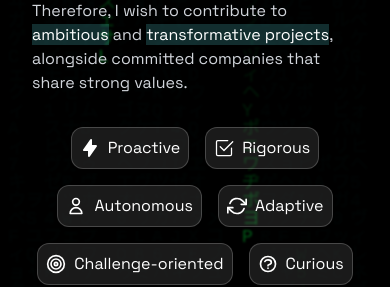
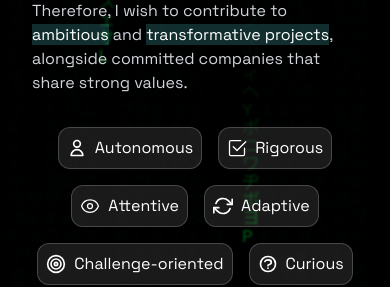
Before and after one commit to DavyR01/davyrobert-portfolio, a Next.js app: page /en in a window 390 px wide. Shown: the part 1180-1467 px from the top of the page. Built offline with nearby package versions, Linux system fonts and the light colour scheme; no server answers.

Commit message:
Skills : fix display Skills component in mobile reducing viewport animation

```diff
--- a/src/app/components/MesExperiences.tsx
+++ b/src/app/components/MesExperiences.tsx
@@ -35,7 +35,7 @@ const MesExperiences = () => {
                         <div className="relative w-full max-w-[95%] sm:max-w-[97%]">
                            <div className="dark:bg-[--bg-dark-items2] bg-[var(--bg-light)] border border-[--primary-color] rounded-lg p-6 w-full text-base">
 
-                               <h2 className="text-3xl font-bold mb-4 w-fit mx-auto">{t(item.yearKey)}</h2>
+                               <h2 className="text-3xl font-bold mb-4 w-full text-center">{t(item.yearKey)}</h2>
                               {item.experiencesKey.map((exp, expIndex) => (
                                  <div key={`${exp.titleKey}-${expIndex}`} className="mb-4">
                                      <h3 className="text-[--primary-color] font-bold text-2xl break-words">{t(exp.titleKey)}</h3>
--- a/src/app/components/ProjectCard.tsx
+++ b/src/app/components/ProjectCard.tsx
@@ -101,7 +101,7 @@ export const ProjectCard: React.FC<ProjectCardProps> = ({
                           {tags.map((tag, idx) => (
                              <span
                                 key={idx}
-                                className={`inline-flex text-[14px] xs893:text-[12px] ${tag.color} bg-[var(--bg-light-items2)] dark:bg-[var(--bg-dark-items2)] px-2 py-0.5 rounded-full font-semibold  `}
+                                className={`inline-flex text-[14px] xs893:text-[12px] ${tag.color} bg-[var(--bg-light-items2)] dark:bg-[var(--bg-dark-items2)] px-2 py-0.5 rounded-full font-semibold uppercase `}
                              >
                                 {tag.name}
                              </span>
--- a/src/app/components/Skills.tsx
+++ b/src/app/components/Skills.tsx
@@ -13,9 +13,9 @@ const Skills = () => {
         <motion.section
             id="skills"
             className="pt-32 px-4 text-[var(--text-color-dark)] dark:text-[var(--text-color-light)]"
-            initial={{ opacity: 0, y: 40 }}
+            initial={{ opacity: 0, y: 20 }}
             whileInView={{ opacity: 1, y: 0 }}
-            viewport={{ once: true, amount: 0.3 }}
+            viewport={{ once: true, amount: 0.1 }}
             transition={{ duration: 0.6, ease: 'easeOut' }}
         >
             <h2 className="text-center text-[var(--primary-color)] uppercase text-4xl font-bold mb-8">
--- a/src/datas/datas.tsx
+++ b/src/datas/datas.tsx
@@ -12,6 +12,7 @@ import { GrMysql } from 'react-icons/gr';
 import { HiLightningBolt, HiOutlineQuestionMarkCircle, HiOutlineUser } from 'react-icons/hi';
 import { SiExpress, SiKotlin, SiNodedotjs, SiOvh, SiPostgresql, SiReact, SiSqlite, SiTailwindcss, SiTypescript, SiVercel } from 'react-icons/si';
 import { IoAdd } from 'react-icons/io5';
+import { HiOutlineEye } from 'react-icons/hi2';
 
 const methods = {
    items: [
@@ -41,16 +42,16 @@ const getQualities = (tQualities: (key: string) => string): Qualities => ({
    title: 'Qualités', // This could also be translated if needed
    items: [
       {
-         label: tQualities('proactif'),
-         icon: <HiLightningBolt size={20} className="inline" />,
+         label: tQualities('autonome'),
+         icon: <HiOutlineUser size={20} className="inline" />,
       },
       {
          label: tQualities('rigoureux'),
          icon: <BsCheck2Square size={20} className="inline" />,
       },
       {
-         label: tQualities('autonome'),
-         icon: <HiOutlineUser size={20} className="inline" />,
+         label: tQualities('attentive'),
+         icon: <HiOutlineEye  size={20} className="inline" />,
       },
       {
          label: tQualities('adaptatif'),
@@ -426,7 +427,7 @@ const data_experiences: DataExperience[] = [
             tasksKey: [
                'experiences.wcs_cda.tasks.t1',
                'experiences.wcs_cda.tasks.t2',
-               'experiences.wcs_cda.tasks.cta',
+               // 'experiences.wcs_cda.tasks.cta',
             ],
          },
       ],
@@ -586,7 +587,7 @@ const data_experiences: DataExperience[] = [
             tasksKey: [
                'experiences.wcs_dwwm.tasks.t1',
                'experiences.wcs_dwwm.tasks.t2',
-               'experiences.wcs_dwwm.tasks.cta',
+               // 'experiences.wcs_dwwm.tasks.cta',
             ],
          },
          {
@@ -773,6 +774,7 @@ const projects: Omit<ProjectCardProps, 'index'>[] = [
       tags: [
          { name: "REACT JS", color: "dark:text-[--primary-color]" },
          { name: "SHAREPOINT", color: "dark:text-[--primary-color]" },
+         { name: "Webpack", color: "dark:text-[--primary-color]" },
       ],
       image: "/projects/vuitton2.png",
       sourceWeb: "https://fr.louisvuitton.com/fra-fr/homepage",
--- a/src/messages/en.json
+++ b/src/messages/en.json
@@ -19,9 +19,9 @@
     "paragraph3": "Therefore, I wish to contribute to ambitious and transformative projects, alongside committed companies that share strong values."
   },
   "qualities": {
-    "proactif": "Proactive",
+    "autonome": "Autonomous",
     "rigoureux": "Rigorous",
-    "autonome": "Autonomous",
+    "attentive": "Attentive",
     "adaptatif": "Adaptive",
     "goutChallenge": "Challenge-oriented",
     "curieux": "Curious"
@@ -85,7 +85,7 @@
       "wcs_cda": {
         "title": "Wild Code School",
         "tasks": {
-          "t1": "Work-study training for the CDA +3/4 degree (Application Developer Designer) at WCS. Full Remote program. Teamwork on a complete project in NextJS.",
+          "t1": "Work-study training for the CDA +3/4 degree (Application Developer Designer) at WCS. Full Remote program. Teamwork on a complete project in NextJS (WildRent).",
           "t2": "CDA +3/4 degree obtained",
           "cta": "See the program"
         }
--- a/src/messages/fr.json
+++ b/src/messages/fr.json
@@ -19,9 +19,9 @@
     "paragraph3": "De ce fait, je souhaite apporter ma contribution dans des projets ambitieux et porteurs de transformations, auprès d'entreprises engagées et partageant des valeurs fortes."
   },
   "qualities": {
-    "proactif": "Proactif",
+    "autonome": "Autonome",
     "rigoureux": "Rigoureux",
-    "autonome": "Autonome",
+    "attentive": "A l'écoute",
     "adaptatif": "Adaptatif",
     "goutChallenge": "Goût du challenge",
     "curieux": "Curieux"
@@ -85,7 +85,7 @@
       "wcs_cda": {
         "title": "Wild Code School",
         "tasks": {
-          "t1": "Formation en alternance au titre CDA +3/4 (Concepteur Développeur d'Applications) à la WCS. Programme en Full Remote. Travail en équipe sur un projet complet en NextJS.",
+          "t1": "Formation en alternance au titre CDA +3/4 (Concepteur Développeur d'Applications) à la WCS. Programme en Full Remote. Travail en équipe sur un projet complet en NextJS (WildRent).",
           "t2": "Passage puis obtention titre CDA +3/4",
           "cta": "Voir le programme"
         }
```
